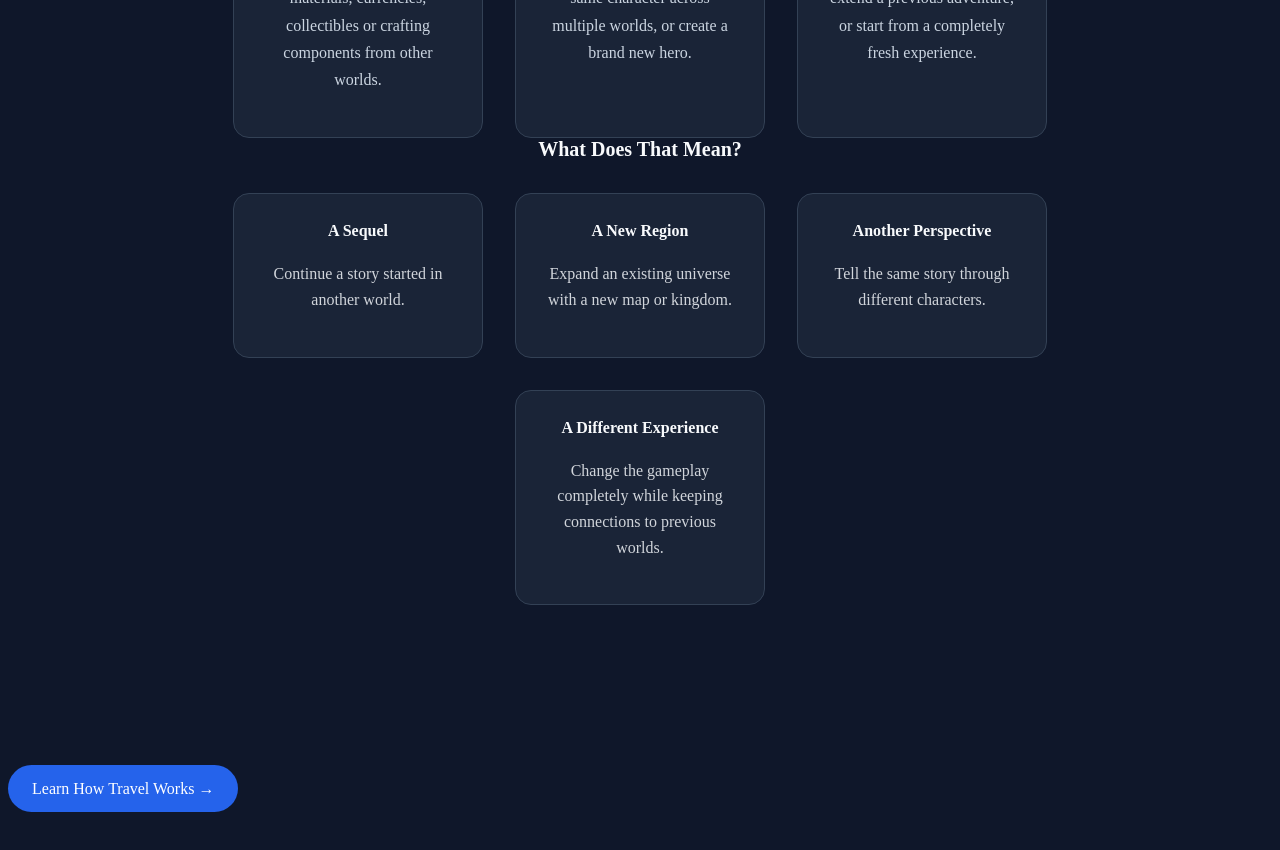
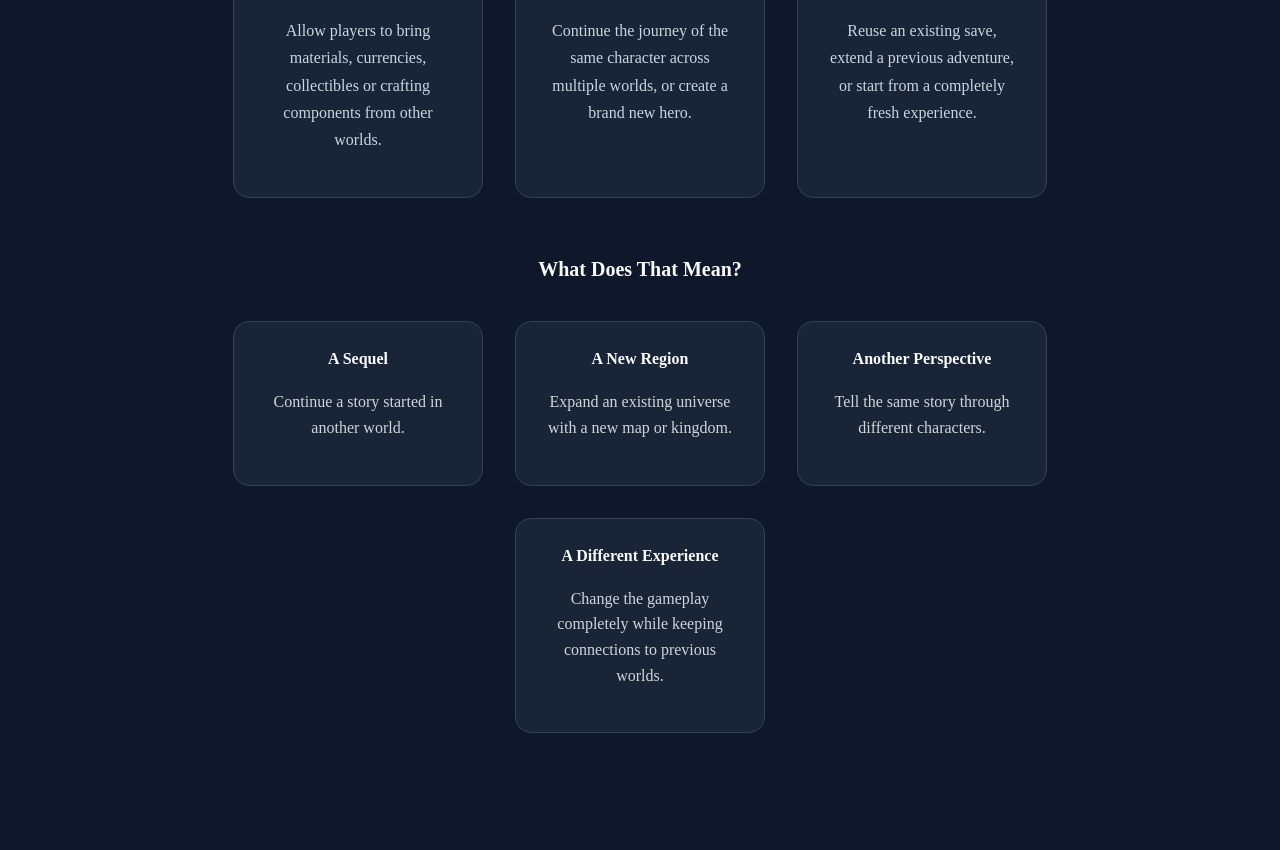
Before and after one commit to crowlas/our-connected-worlds, a React (Vite) app in the folder website/: page / in a window 1280 px wide. Shown: the part 2760-3610 px from the top of the page. Before the commit the page ends 3580 px from the top, so only its background shows below. Built offline with nearby package versions, Linux system fonts and the light colour scheme; a web font is replaced by a local one.

Commit message:
small refacto

```diff
--- a/website/src/components/homePage/Connections.tsx
+++ b/website/src/components/homePage/Connections.tsx
@@ -31,7 +31,7 @@ export default function Connections() {
             <ConnectionCard
               icon="💾"
               title="Progress"
-              description="Reuse an existing savfe, extend a previous adventure, or start from a completely fresh experience."
+              description="Reuse an existing save, extend a previous adventure, or start from a completely fresh experience."
             />
           </div>
 
--- a/website/src/index.css
+++ b/website/src/index.css
@@ -116,6 +116,8 @@ p {
   align-items: stretch;
   gap: 2rem;
   flex-wrap: wrap;
+  padding-top: 20px;
+  padding-bottom: 20px;
 }
 
 .universe-panel {
@@ -142,10 +144,7 @@ p {
 .connections-examples {
   max-width: 1000px;
   margin: 0 auto;
-}
-
-.connections-examples h3 {
-  margin-bottom: 2rem;
+  padding-top: 40px;
 }
 
 .primary-button {
--- a/website/src/pages/HomePage.tsx
+++ b/website/src/pages/HomePage.tsx
@@ -5,7 +5,6 @@ import Hero from "../components/homePage/Hero";
 import Journey from "../components/homePage/Journey";
 import WorldUniverse from "../components/homePage/WorldUniverse";
 
-import { Link } from "react-router-dom";
 
 function HomePage() {
   return (
@@ -20,10 +19,6 @@ function HomePage() {
       </Section>
       <Journey />
       <Connections />
-
-      <Link to="/travel" className="primary-button">
-        Learn How Travel Works →
-      </Link>
     </main>
   );
 }
```
